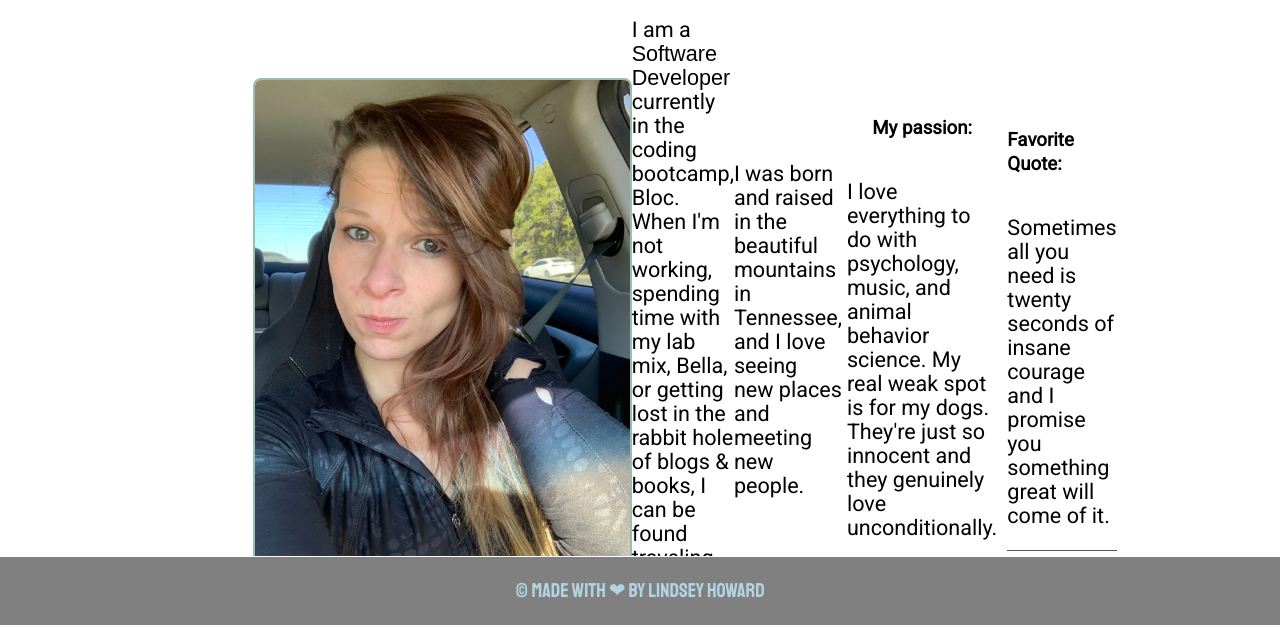
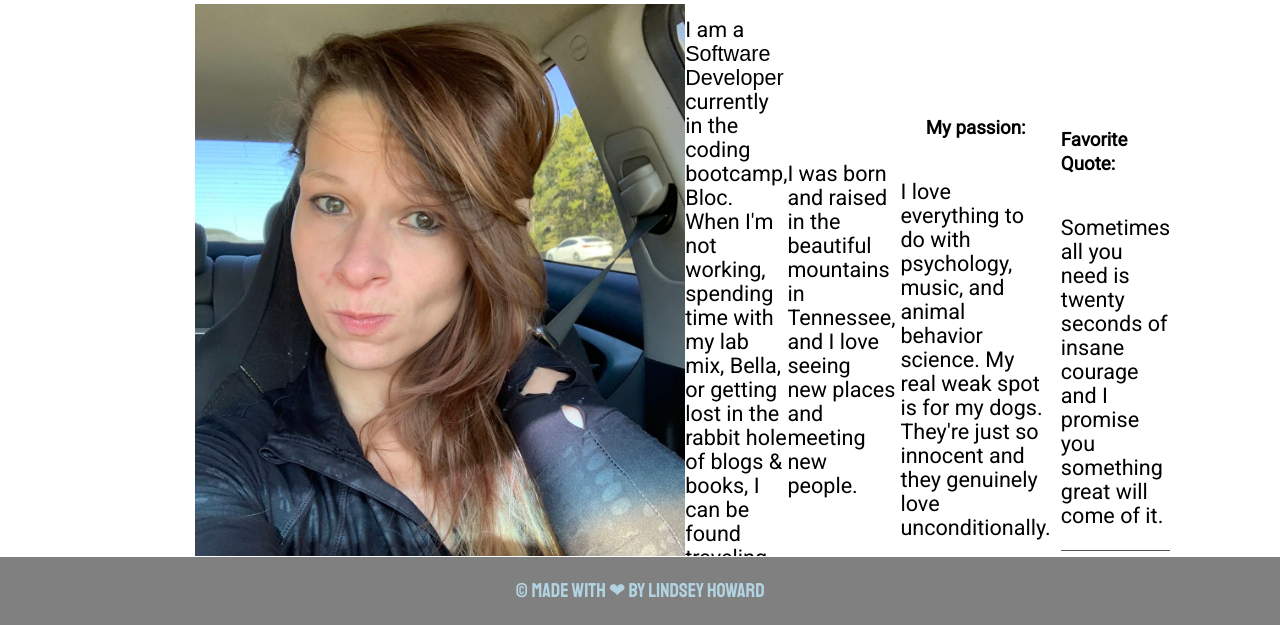
Before and after one commit to CodeLikeAGirl29/lindsey-portfolio, a plain HTML site: page index.html in a window 1280 px wide. Shown: the part 173-798 px from the top of the page. Drawn offline with nearby package versions, Linux system fonts and the light colour scheme.

Commit message:
Update style.css

```diff
--- a/style.css
+++ b/style.css
@@ -19,6 +19,7 @@ html {
   line-height: 1.4;
 }
 
+/*
 img {
   border: 2px solid #98bfad;
   border-radius: 8px;
@@ -29,6 +30,12 @@ img {
   width: auto;
   text-align: center;
   object-fit: : contain;
+}
+*/
+
+img {
+  max-width: 100%;
+  height: auto;
 }
 
 main img {
```
